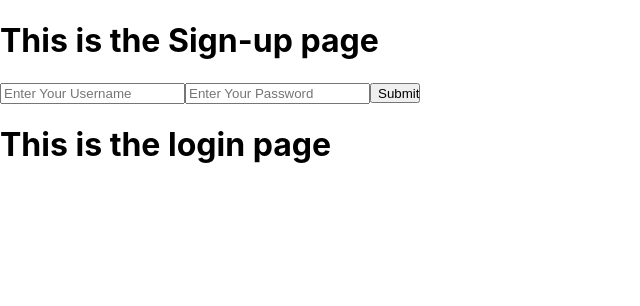
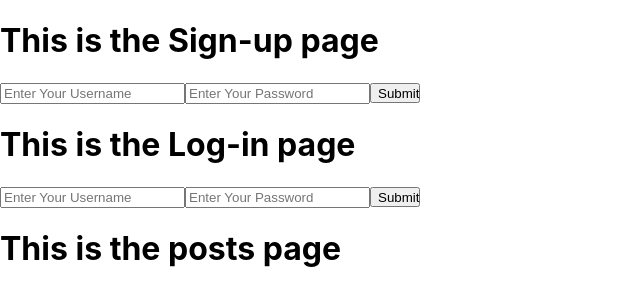
Before and after one commit to Wubbiez/strangers_things, a React (Create React App) app: page / in a window 1280 px wide. Shown: the top 306 px of the page, without its empty margins (0-640 px from the left). Built offline with nearby package versions, Linux system fonts and the light colour scheme.

Commit message:
sthings - register user

```diff
--- a/package.json
+++ b/package.json
@@ -6,6 +6,7 @@
     "@testing-library/jest-dom": "^5.16.5",
     "@testing-library/react": "^13.4.0",
     "@testing-library/user-event": "^13.5.0",
+    "axios": "^1.2.1",
     "react": "^18.2.0",
     "react-dom": "^18.2.0",
     "react-scripts": "5.0.1",
--- a/src/App.js
+++ b/src/App.js
@@ -1,12 +1,20 @@
 import "./App.css";
 import Login from "./components/Login";
-import React, { useState } from "react";
+import React, { useState, useEffect } from "react";
 import Signup from "./components/Signup";
+import Posts from "./components/Posts";
+
+const TOKEN_STORAGE_KEY = "user-token";
 
 function App() {
   const [username, setUsername] = useState("");
   const [password, setPassword] = useState("");
+  const [token, setToken] = useState("");
 
+  useEffect(() => {
+    const storageToken = localStorage.getItem(TOKEN_STORAGE_KEY);
+    setToken(storageToken);
+  }, [token]);
   return (
     <div>
       <Signup
@@ -20,7 +28,10 @@ function App() {
         setPassword={setPassword}
         username={username}
         password={password}
+        setToken={setToken}
+        token={token}
       />
+      <Posts token={token} />
     </div>
   );
 }
--- a/src/api/index.js
+++ b/src/api/index.js
@@ -1,7 +1,8 @@
 import React, { useState, useEffect } from "react";
+import axios from "axios";
 
 export const BASE_URL = "https://strangers-things.herokuapp.com";
-
+export const COHORT_NAME = "2209-FTB-ET-WEB-PT";
 // export async function getPersonalInfo() {
 //   try {
 //     const response = await fetch(`${BASE_URL}/api/2209-ftb-et-web-ps/users/me`);
@@ -10,9 +11,7 @@ export const BASE_URL = "https://strangers-things.herokuapp.com";
 
 export async function registerUser(username, password) {
   try {
-    const response = await fetch(
-      "https://strangers-things.herokuapp.com/api/COHORT-NAME/users/register",
-      {
+    await fetch(`${BASE_URL}/api/${COHORT_NAME}/users/register`, {
       method: "POST",
       headers: {
         "Content-Type": "application/json",
@@ -23,15 +22,47 @@ export async function registerUser(username, password) {
           password: password,
         },
       }),
+    });
+  } catch (e) {
+    throw ("err", e);
   }
-    );
+}
+
+export async function loginUser(username, password) {
+  try {
+    const response = await fetch(`${BASE_URL}/api/${COHORT_NAME}/users/login`, {
+      method: "POST",
+      headers: {
+        "Content-Type": "application/json",
+      },
+      body: JSON.stringify({
+        user: {
+          username: username,
+          password: password,
+        },
+      }),
+    });
     const results = await response.json();
-    console.log(results);
-    console.log(results.data.token);
     if (results.data.token) {
-      localStorage.setItem("jwt", results.data.token);
+      localStorage.setItem("user-token", results.data.token);
+      return localStorage.getItem("user-token");
     }
   } catch (e) {
     throw ("err", e);
   }
 }
+
+export async function loginValidate(token) {
+  try {
+    const response = await axios.get(`${BASE_URL}/api/${COHORT_NAME}/test/me`, {
+      headers: {
+        "Content-Type": "application/json",
+        Authorization: `Bearer ${token}`,
+      },
+    });
+    const results = await response;
+    return results;
+  } catch (e) {
+    console.log("e", e);
+  }
+}
--- a/src/components/Login.js
+++ b/src/components/Login.js
@@ -1,11 +1,52 @@
-import React from "react";
+import React, { useEffect, useState } from "react";
+import { loginUser, loginValidate } from "../api";
 
 function Login(props) {
-  async function handleLoginButton() {}
+  const { username, setUsername, password, setPassword, token, setToken } =
+    props;
+
+  const [validated, setValidated] = useState("");
+  //
+  // useEffect(() => {}, [token]);
+
+  async function buttonHandle() {
+    console.log(username, password);
+    try {
+      setToken(await loginUser(username, password));
+    } catch (e) {
+      alert("That username and/or password is incorrect!");
+    } finally {
+      const validationText = await loginValidate(token);
+      console.log(validationText);
+      setValidated(validationText.data.data.message);
+    }
+  }
 
   return (
     <div>
-      <h1>This is the login page</h1>
+      <h1>This is the Log-in page</h1>
+      <input
+        placeholder="Enter Your Username"
+        value={username}
+        onChange={async (event) => {
+          event.preventDefault();
+          setUsername(event.target.value);
+        }}
+      ></input>
+      <input
+        placeholder="Enter Your Password"
+        value={password}
+        onChange={async (event) => {
+          event.preventDefault();
+          setPassword(event.target.value);
+        }}
+      ></input>
+      <button onClick={buttonHandle}>Submit</button>
+      {validated ? (
+        <div>
+          <p>{validated}</p>
+        </div>
+      ) : null}
     </div>
   );
 }
--- /dev/null
+++ b/src/components/Posts.js
@@ -0,0 +1,14 @@
+import React from "react";
+
+function Posts(props) {
+  const { token } = props;
+
+  return (
+    <div>
+      <h1>This is the posts page</h1>
+      <h2>{token}</h2>
+    </div>
+  );
+}
+
+export default Posts;
--- a/src/components/Signup.js
+++ b/src/components/Signup.js
@@ -1,11 +1,16 @@
-import React from "react";
-import {registerUser} from "../api";
+import React, { useEffect, useState } from "react";
+import { registerUser } from "../api";
 
 function Signup(props) {
-  const {username, setUsername, password, setPassword} = props;
+  const { username, setUsername, password, setPassword } = props;
 
   async function buttonHandle() {
+    try {
       await registerUser(username, password);
+      setPassword("");
+    } catch (e) {
+      alert("That username is already taken!");
+    }
   }
 
   return (
```
Also changed, not shown: 1 other file (tests, documents, lock files or other folders). Lines whose indentation alone changed are shown as unchanged.
